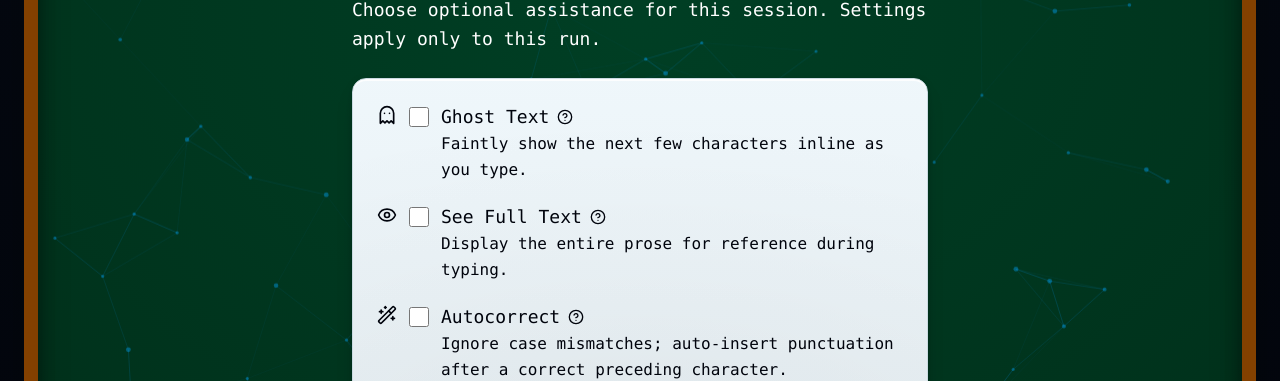
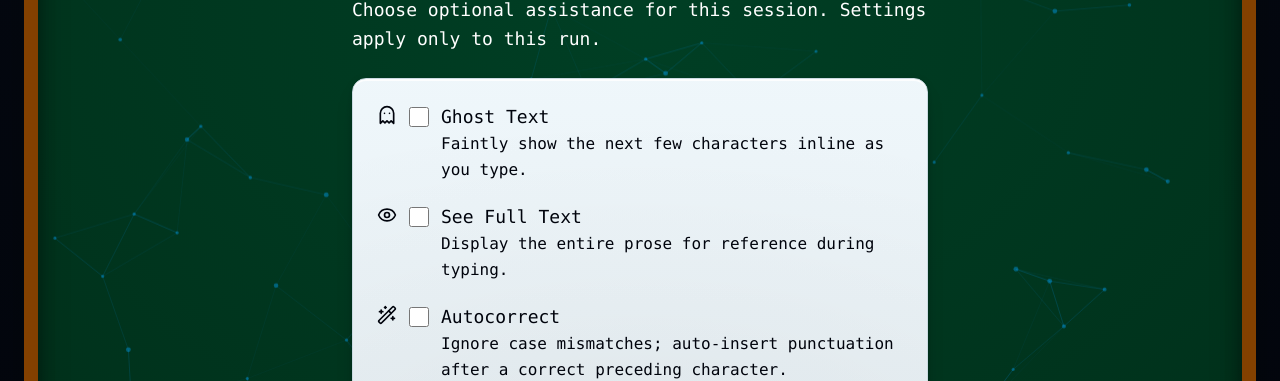
Before and after one commit to zaxiom13/MemoryWholePoker, a React (Vite) app: page /study/all/setup in a window 1280 px wide. Shown: the part 321-702 px from the top of the page. Built offline with nearby package versions, Linux system fonts and the light colour scheme; no server answers.

Commit message:
Refactor StudySetup component by removing unused tooltip props and cleaning up ToggleRow structure

```diff
--- a/src/lib/gemini.ts
+++ b/src/lib/gemini.ts
@@ -104,7 +104,7 @@ export async function generateCardsWithGemini(prompt: string): Promise<Array<{ t
             'Output contract (mandatory): return ONLY valid JSON, with no markdown and no extra text.',
             'Schema: {"cards":[{"title":string,"content":string}]}',
             'Card rules:',
-            '- Generate 6-10 cards.',
+            '- Generate 5-8 cards.',
             '- Each card tests one idea only.',
             '- "title" must be a direct question or a clear term (4-80 chars).',
             '- "content" must be the correct answer/explanation (1-3 short sentences, <= 260 chars).',
--- a/src/pages/StudySetup.tsx
+++ b/src/pages/StudySetup.tsx
@@ -5,7 +5,7 @@ import type { AssistanceOptions } from '@/types'
 import { defaultAssistance } from '@/types'
 import BackBar from '@/components/BackBar'
 import Reveal from '@/components/Reveal'
-import { Eye, WandSparkles, Ghost, CircleHelp, Layers } from 'lucide-react'
+import { Eye, WandSparkles, Ghost, Layers } from 'lucide-react'
 
 export default function StudySetup() {
   const navigate = useNavigate()
@@ -35,7 +35,6 @@ export default function StudySetup() {
           label="Ghost Text"
           description="Faintly show the next few characters inline as you type."
           checked={opts.ghostText}
-          tip="Shows upcoming characters after a short pause."
           onChange={(v) => setOpts((o) => ({ ...o, ghostText: v }))}
         />
         <ToggleRow
@@ -43,7 +42,6 @@ export default function StudySetup() {
           label="See Full Text"
           description="Display the entire prose for reference during typing."
           checked={opts.fullText}
-          tip="Useful while learning new text."
           onChange={(v) => setOpts((o) => ({ ...o, fullText: v }))}
         />
         <ToggleRow
@@ -51,7 +49,6 @@ export default function StudySetup() {
           label="Autocorrect"
           description="Ignore case mismatches; auto-insert punctuation after a correct preceding character."
           checked={opts.autocorrect}
-          tip="Makes recall practice smoother by handling punctuation."
           onChange={(v) => setOpts((o) => ({ ...o, autocorrect: v }))}
         />
       </Reveal>
@@ -63,18 +60,13 @@ export default function StudySetup() {
   )
 }
 
-function ToggleRow({ icon, label, description, checked, onChange, tip }: { icon: ReactNode; label: string; description: string; checked: boolean; onChange: (v: boolean) => void; tip: string }) {
+function ToggleRow({ icon, label, description, checked, onChange }: { icon: ReactNode; label: string; description: string; checked: boolean; onChange: (v: boolean) => void }) {
   return (
     <label className="flex items-start gap-3 cursor-pointer">
       <span className="mt-0.5">{icon}</span>
       <input type="checkbox" className="mt-1 w-5 h-5 cursor-pointer" checked={checked} onChange={(e) => onChange(e.target.checked)} />
       <span className="flex-1">
-        <span className="flex items-center gap-2 font-medium text-base sm:text-lg">
-          {label}
-          <span title={tip} aria-label={tip}>
-            <CircleHelp className="h-4 w-4 text-muted-foreground" />
-          </span>
-        </span>
+        <span className="flex items-center gap-2 font-medium text-base sm:text-lg">{label}</span>
         <span className="block text-sm sm:text-base text-muted-foreground leading-relaxed">{description}</span>
       </span>
     </label>
```
